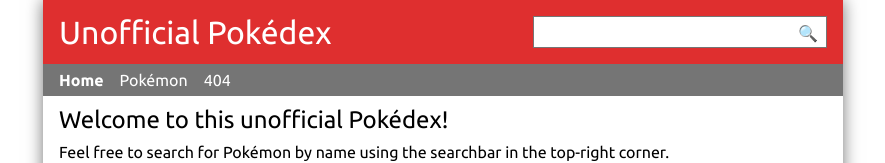
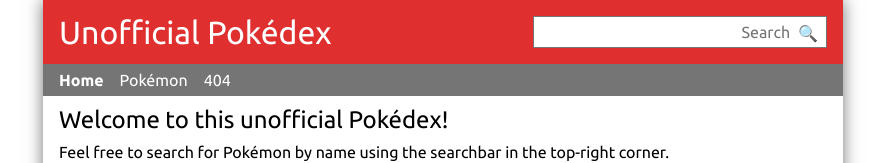
Before and after one commit to MilesBHuff/Pokedex, a React (Vite) app in the folder frontend/app/: page / in a window 1280 px wide. Shown: the top 163 px of the page, without its empty margins (197-1082 px from the left). Built offline with nearby package versions, Linux system fonts and the light colour scheme.

Commit message:
Search bar "works" now, but doesn't yet search

```diff
--- a/frontend/app/src/widgets/search-bar.tsx
+++ b/frontend/app/src/widgets/search-bar.tsx
@@ -1,7 +1,32 @@
+import {ChangeEvent, FormEvent, useState} from 'react';
+import {useNavigate} from 'react-router-dom';
+
 ////////////////////////////////////////////////////////////////////////////////
-export const SearchBar = () => (
-    <div className="search-bar">
-        <input type="text" />
-        <button>🔍</button>
-    </div>
-);
+export const SearchBar = () => {
+
+    const navigate = useNavigate();
+    const [value, setValue] = useState('');
+    const [valid, setValid] = useState(false);
+
+    const validityRegex = /[A-Z\d]+/i;
+
+    //  //  //  //  //  //  //  //  //  //  //  //  //  //  //  //  //  //  //  //
+    const handleChange = (event: ChangeEvent<HTMLInputElement>) => {
+        setValue(event.target.value);
+        setValid((event.target.value.match(validityRegex)?.length ?? NaN) > 0);
+    }
+
+    //  //  //  //  //  //  //  //  //  //  //  //  //  //  //  //  //  //  //  //
+    const handleSubmit = (event: FormEvent<HTMLFormElement>) => {
+        event.preventDefault();
+        navigate('/pokemon'); //TODO: Specify which Pokémon in a URL parameter.
+    }
+
+    //  //  //  //  //  //  //  //  //  //  //  //  //  //  //  //  //  //  //  //
+    return (
+        <form className="search-bar" onSubmit={handleSubmit}>
+            <input type="text" placeholder="Search" value={value} onChange={handleChange}/>
+            <button type="submit" disabled={!valid}>🔍</button>
+        </form>
+    );
+};
```
